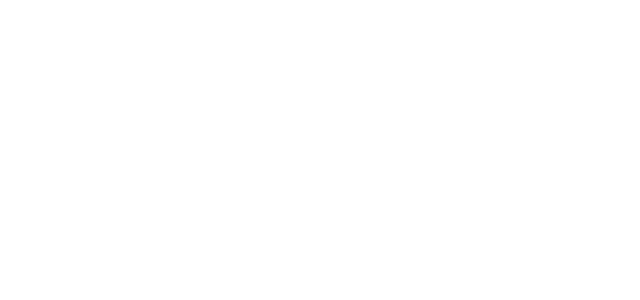
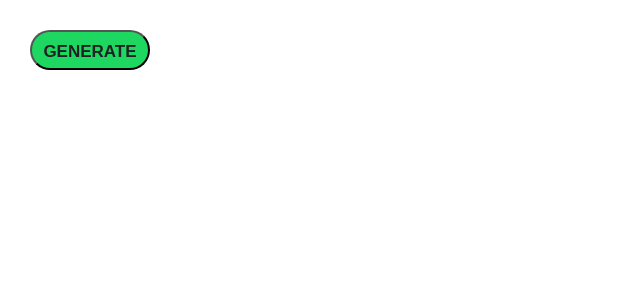
Before and after one commit to oscar-lauth/auto_playlist, a React (Create React App) app in the folder frontend/: page /generate in a window 1280 px wide. Before the commit this address had no page. Shown: the top 300 px of the page, without its empty margins (0-640 px from the left). Built offline with nearby package versions, Linux system fonts and the light colour scheme; a web font is replaced by a local one.

Commit message:
Generate page

```diff
--- a/frontend/src/App.tsx
+++ b/frontend/src/App.tsx
@@ -1,15 +1,20 @@
 import React from 'react';
-import { BrowserRouter as Router, Routes, Route } from "react-router-dom";
+import { BrowserRouter as Router, Routes, Route} from "react-router-dom";
 import Quiz from './pages/Quiz';
 import Login from './pages/Login';
+import Generate from './pages/Generate';
 
+let answers:string[] = [];
 function App() {
   return (
      <Router>
        <div className="App">
       <Routes>
         <Route path='/' element={<Login/>}/>
-        <Route path='/quiz' element={<Quiz/>}/>
+        <Route path='/quiz' element={<Quiz handleQuizDone={(ans)=>{
+          answers = ans;
+        }}/>}/>
+        <Route path='/generate' element={<Generate params={answers}/>}/>
       </Routes>
     </div>
      </Router>
--- /dev/null
+++ b/frontend/src/pages/Generate.tsx
@@ -0,0 +1,30 @@
+import React, { useState } from 'react'
+import axios from 'axios'
+
+interface GenerateProps {
+    params:string[];
+}
+
+const Generate = ({ params }:GenerateProps) => {
+    const playlistName:string="NON";
+    const [playlistID,setPlaylistID] = useState("");
+  return (
+    <div className="generate-container">
+    <button className="generate-btn" onClick={()=>{
+        axios.post('/playlist/'+playlistName).then(res=>{
+            setPlaylistID(res.data.id);
+            const playlistLink:string = res.data.external_urls.spotify;
+            axios.post('/playlist/generate/'+playlistID).then(res=>{
+                console.log("GENERATED:"+playlistLink);
+                console.log(params);
+            })
+        })
+    }}>
+        GENERATE
+    </button>
+    {playlistID!=="" ?  <iframe className="playlist-preview" src={"https://open.spotify.com/embed/playlist/"+playlistID+"?utm_source=generator"} width="100%" height="380" frameBorder="0" allow="autoplay; clipboard-write; encrypted-media; fullscreen; picture-in-picture"></iframe>:null}
+    </div>
+  )
+}
+
+export default Generate
```
